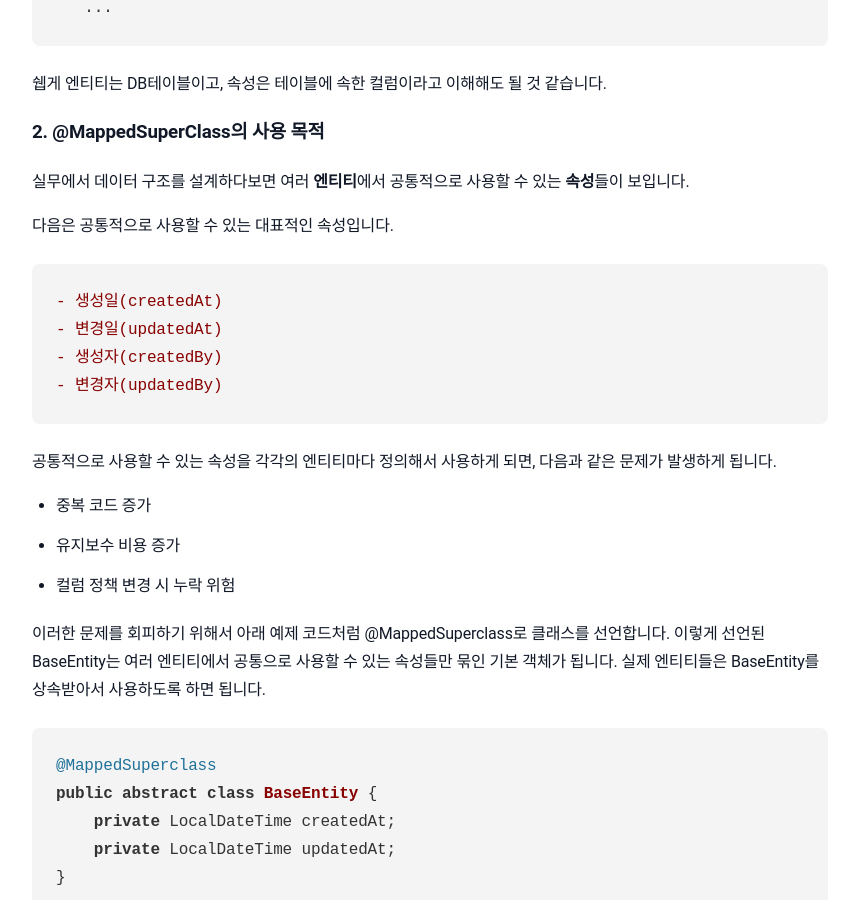
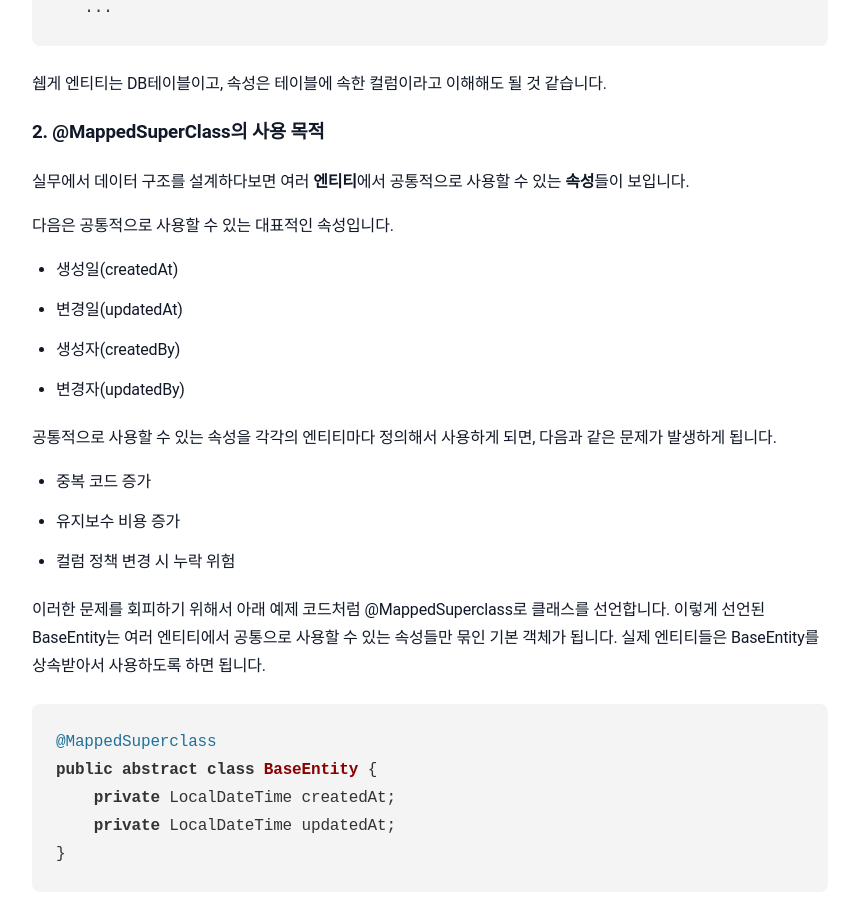
Before and after one commit to sanghoon-lee/sanghoon-lee.github.io, a Jekyll site: the page built from _posts/2026-01-07-MappedSuperClass.md, in a window 1280 px wide and 900 px high, scrolled down 1462 px. Shown: the whole window, without its empty margins (210-1060 px from the left). Built offline with Jekyll 4.4.1, drawn with Linux system fonts in a browser that asks for light colours; nearby versions of some CDN libraries; comment, search, counter and statistics services are not loaded.

````diff
--- a/_posts/2026-01-07-MappedSuperClass.md
+++ b/_posts/2026-01-07-MappedSuperClass.md
@@ -34,7 +34,7 @@ categories: java
 DB 관점에서는 테이블의 컬럼(Column)에 해당합니다.
 
 아래 예제처럼 회원정보라는 엔티티에는 식별자뿐만 아니라, 이름, 전화번호, 이메일주소와 같은 여러 속성이 존재할 수 있습니다.
-```
+```bash
 회원정보 (엔티티)
    ├─ id (PK, 식별자)
    ├─ 이름 (속성)
@@ -50,12 +50,11 @@ DB 관점에서는 테이블의 컬럼(Column)에 해당합니다.
 실무에서 데이터 구조를 설계하다보면 여러 **엔티티**에서 공통적으로 사용할 수 있는 **속성**들이 보입니다.
 
 다음은 공통적으로 사용할 수 있는 대표적인 속성입니다.
-```
-- 생성일(createdAt)
-- 변경일(updatedAt)
-- 생성자(createdBy)
-- 변경자(updatedBy)
-```
+
+* 생성일(createdAt)
+* 변경일(updatedAt)
+* 생성자(createdBy)
+* 변경자(updatedBy)
 
 공통적으로 사용할 수 있는 속성을 각각의 엔티티마다 정의해서 사용하게 되면, 다음과 같은 문제가 발생하게 됩니다.
 
````
